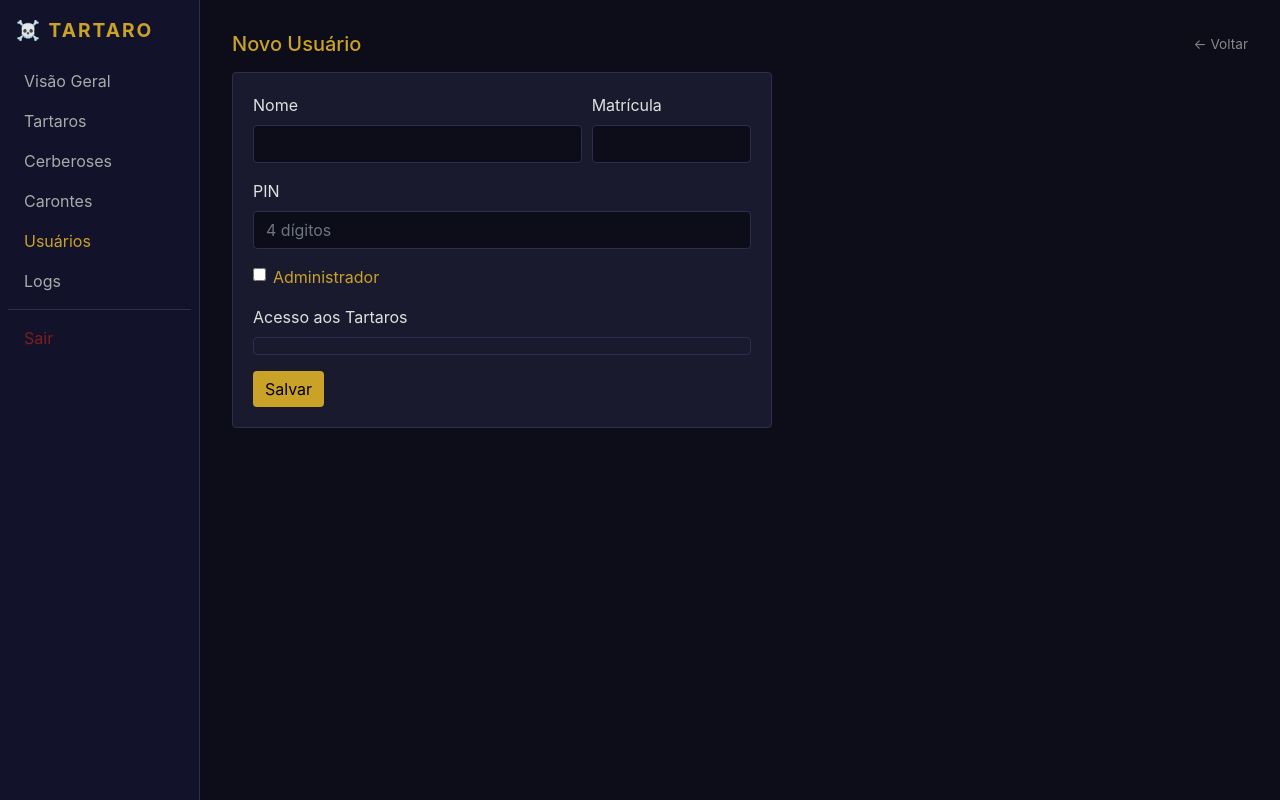
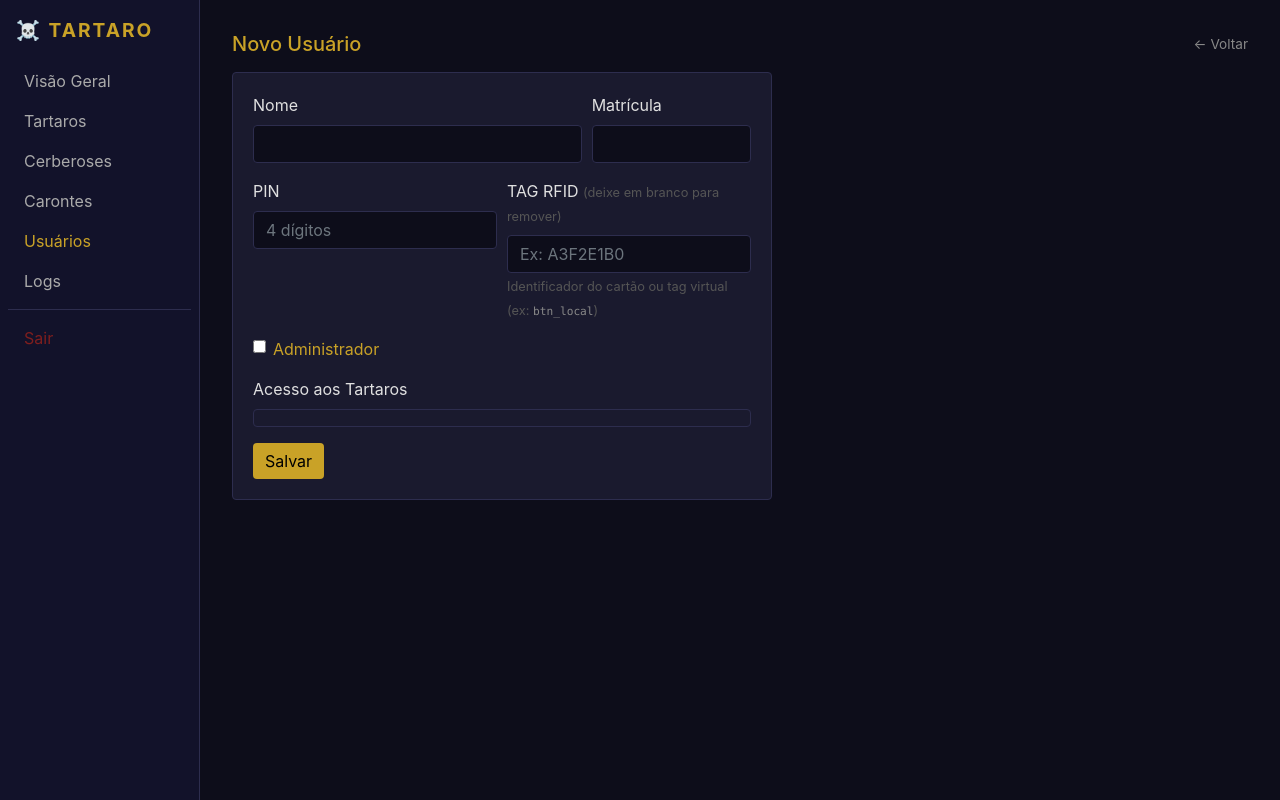
Before and after one commit to LAICA-IFRN/Access-NG, a Flask app: page /admin/usuarios/novo in a window 1280 px wide. Run offline with Flask 3, Linux system fonts and the light colour scheme; the visitor is signed in with stand-in values (Sample User, id 1); data comes from the database, SQL or seed files in the repository; data that the repository does not hold is empty; some libraries are stand-ins or nearby versions.

Commit message:
Adicionado cadasttro de TAG

```diff
--- a/Sistema/api.py
+++ b/Sistema/api.py
@@ -993,6 +993,9 @@ def admin_usuario_novo():
                     pin=f['pin'][:4], admin='admin' in f)
         db.add(u)
         db.flush()
+        tag_numero = f.get('tag', '').strip()
+        if tag_numero:
+            db.add(TAG(numero=tag_numero, usuario_id=u.id))
         for amb_id in request.form.getlist('ambientes'):
             amb = db.query(Ambiente).filter(Ambiente.id == int(amb_id)).first()
             if amb:
@@ -1017,6 +1020,15 @@ def admin_usuario_editar(id):
         if f.get('pin'):
             u.pin = f['pin'][:4]
         u.admin = 'admin' in f
+        tag_numero = f.get('tag', '').strip()
+        existing_tag = db.query(TAG).filter(TAG.usuario_id == u.id).first()
+        if tag_numero:
+            if existing_tag:
+                existing_tag.numero = tag_numero
+            else:
+                db.add(TAG(numero=tag_numero, usuario_id=u.id))
+        elif existing_tag:
+            db.delete(existing_tag)
         u.ambientes = []
         for amb_id in request.form.getlist('ambientes'):
             amb = db.query(Ambiente).filter(Ambiente.id == int(amb_id)).first()
--- a/Sistema/templates/admin/usuario_form.html
+++ b/Sistema/templates/admin/usuario_form.html
@@ -20,10 +20,19 @@
                  value="{{ usuario.matricula if usuario else '' }}" required>
         </div>
       </div>
-      <div class="form-group">
-        <label>PIN {% if usuario %}<small style="color:#555;">(deixe em branco para não alterar)</small>{% endif %}</label>
-        <input name="pin" type="password" class="form-control" maxlength="4"
-               {% if not usuario %}required{% endif %} placeholder="4 dígitos">
+      <div class="form-row">
+        <div class="form-group col-md-6">
+          <label>PIN {% if usuario %}<small style="color:#555;">(deixe em branco para não alterar)</small>{% endif %}</label>
+          <input name="pin" type="password" class="form-control" maxlength="4"
+                 {% if not usuario %}required{% endif %} placeholder="4 dígitos">
+        </div>
+        <div class="form-group col-md-6">
+          <label>TAG RFID <small style="color:#555;">(deixe em branco para remover)</small></label>
+          <input name="tag" type="text" class="form-control"
+                 value="{{ usuario.tag.numero if usuario and usuario.tag else '' }}"
+                 placeholder="Ex: A3F2E1B0">
+          <small style="color:#555;">Identificador do cartão ou tag virtual (ex: <code style="color:#888;">btn_local</code>)</small>
+        </div>
       </div>
       <div class="form-group">
         <div class="form-check">
```
Also changed, not shown: Sistema/templates/admin/usuarios.html (+5 -2 lines).
